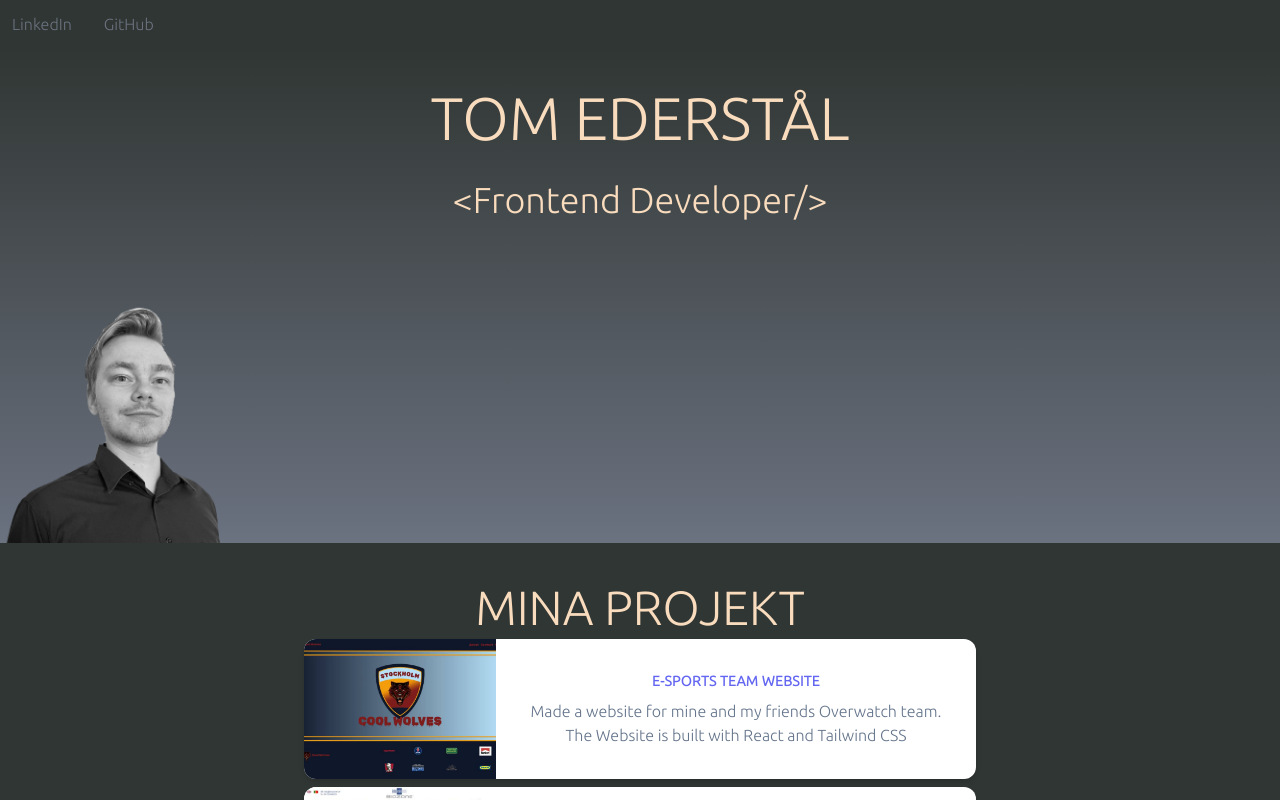
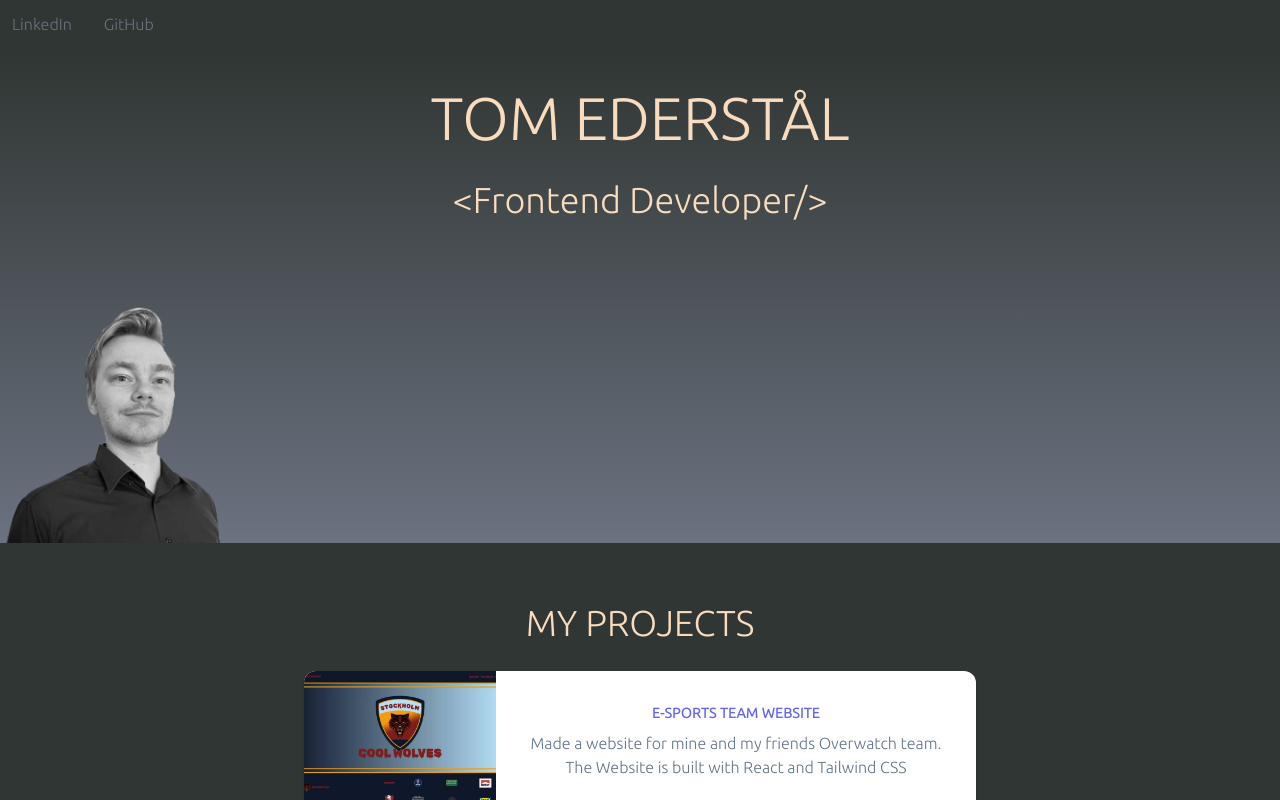
Before and after one commit to TomEder/MyPortfolio, a React (Create React App) app: page / in a window 1280 px wide. Shown: the top 800 px of the page. Built offline with nearby package versions, Linux system fonts and the light colour scheme.

Commit message:
my projects fixed

```diff
--- a/src/conponents/Projects/projects.jsx
+++ b/src/conponents/Projects/projects.jsx
@@ -11,7 +11,7 @@ const MoviesImg = MyMovies;
 const Projects = () => {
   return (
     <div className="bg-tommy-background m-auto text-center p-10">
-      <h2 className="text-5xl text-tommy-text">MINA PROJEKT</h2>
+      <h2 className="text-4xl my-5 text-tommy-text">MY PROJECTS</h2>
       <div className="">
         <div class="max-w-md mx-auto bg-white m-2 rounded-xl shadow-md overflow-hidden md:max-w-2xl">
           <div class="md:flex h-full">
```
